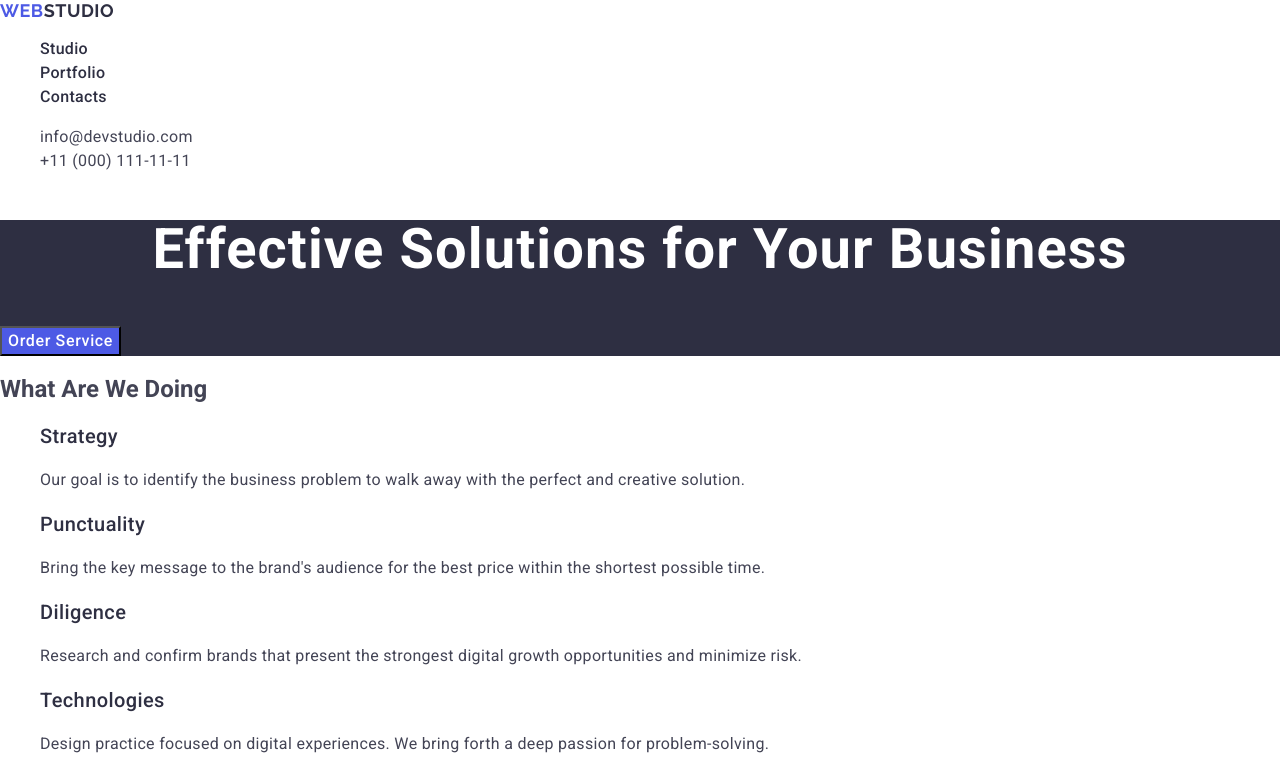
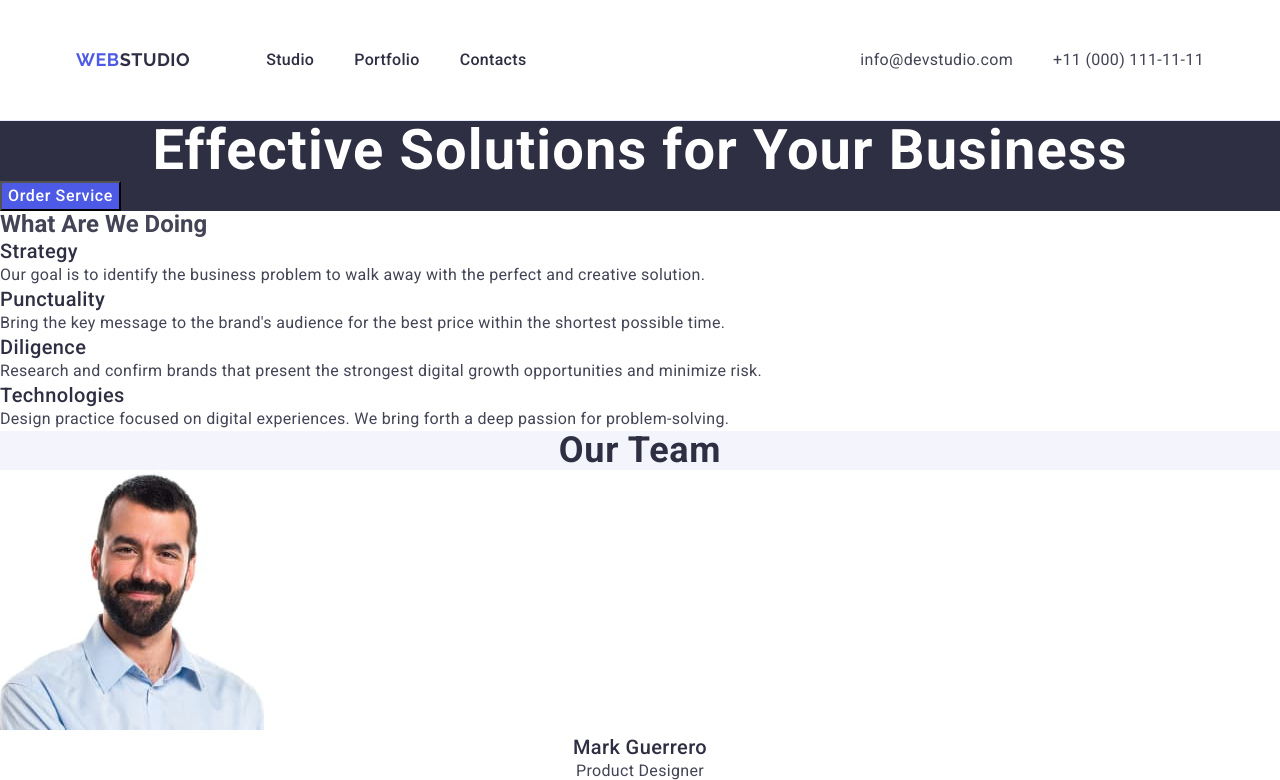
Before and after one commit to Aleksandr-Raynov/goit-markup-hw-03, a plain HTML site: page index.html in a window 1280 px wide. Shown: the top 780 px of the page. Drawn offline with nearby package versions, Linux system fonts and the light colour scheme.

Commit message:
style header

```diff
--- a/css/styles.css
+++ b/css/styles.css
@@ -4,11 +4,57 @@ body {
   background-color: #fff;
 }
 
+/* reset */
 ul, ol {
   list-style-type: none;
+  margin: 0;
+  padding: 0;
 }
 a {
   text-decoration: none;
+}
+h1, h2, h3, h4, h5, h6, p {
+  margin: 0;
+}
+
+/* common */
+.container {
+  width: 1158px;
+  padding: 0 15px;
+  margin: 0 auto;
+}
+
+/* header */
+.page-header {
+border-bottom: 1px solid #e7e9fc;
+}
+.header-container {
+  display: flex;
+  align-items: center;
+}
+.header-nav {
+  display: flex;
+  align-items: center;
+  margin-top: 24px;
+  margin-bottom: 24px;
+}
+.nav-list {
+  display: flex;
+  gap: 40px;
+  align-items: center;
+}
+.contacts {
+font-style: normal;
+margin-left: auto;
+}
+.contacts-list {
+  display: flex;
+  gap: 40px;
+  align-items: center;
+}
+.header-logo {
+  padding: 24px 0;
+  margin-right: 76px;
 }
 .logo {
   font-family: "Raleway", sans-serif;
@@ -18,7 +64,8 @@ a {
   letter-spacing: 0.03em;
   text-transform: uppercase;
   color: #4d5ae5;
-}
+ }
+
 .header-logo .logo-part {
   color: #2e2f42;
 }
@@ -26,6 +73,8 @@ a {
     color: #f4f4fd;
 }
 .nav-link {
+  display: block;
+  padding: 24px 0;
   font-weight: 500;
   font-size: 16px;
   line-height: 1.5;
@@ -64,7 +113,7 @@ a {
 .button:focus {
     background-color: #404bbf
 }
-h1 {
+.section-solutions-title {
     font-weight: 700;
     font-size: 56px;
     line-height: 1.07;
--- a/index.html
+++ b/index.html
@@ -22,6 +22,7 @@
   </head>
   <body>
     <header class="page-header">
+      <div class="header-container container">
         <nav class="header-nav">
           <a class="logo header-logo" href="./index.html"
             >Web<span class="logo-part">Studio</span>
@@ -48,6 +49,7 @@
             </li>
           </ul>
         </address>
+      </div>
     </header>
     <main>
       <section class="section-solutions">
@@ -133,10 +135,7 @@
         <h2 class="sections-headers">Our Portfolio</h2>
         <ul>
           <li>
-            <img src="./images/banking.jpg"
-            alt="banking app"
-            width="360"
-            />
+            <img src="./images/banking.jpg" alt="banking app" width="360" />
             <h3 class="portfolio-title">Banking App</h3>
             <p class="portfolio-text">App</p>
           </li>
@@ -159,9 +158,7 @@
             <p class="portfolio-text">App</p>
           </li>
           <li>
-            <img src="./images/taxi.jpg"
-            alt="taxi service"
-            width="360" />
+            <img src="./images/taxi.jpg" alt="taxi service" width="360" />
             <h3 class="portfolio-title">Taxi Service</h3>
             <p class="portfolio-text">Marketing</p>
           </li>
@@ -175,10 +172,7 @@
             <p class="portfolio-text">Design</p>
           </li>
           <li>
-            <img src="./images/online.jpg"
-            alt="online courses"
-            width="360"
-            />
+            <img src="./images/online.jpg" alt="online courses" width="360" />
             <h3 class="portfolio-title">Online Courses</h3>
             <p class="portfolio-text">Marketing</p>
           </li>
```
Lines whose indentation alone changed are shown as unchanged.
